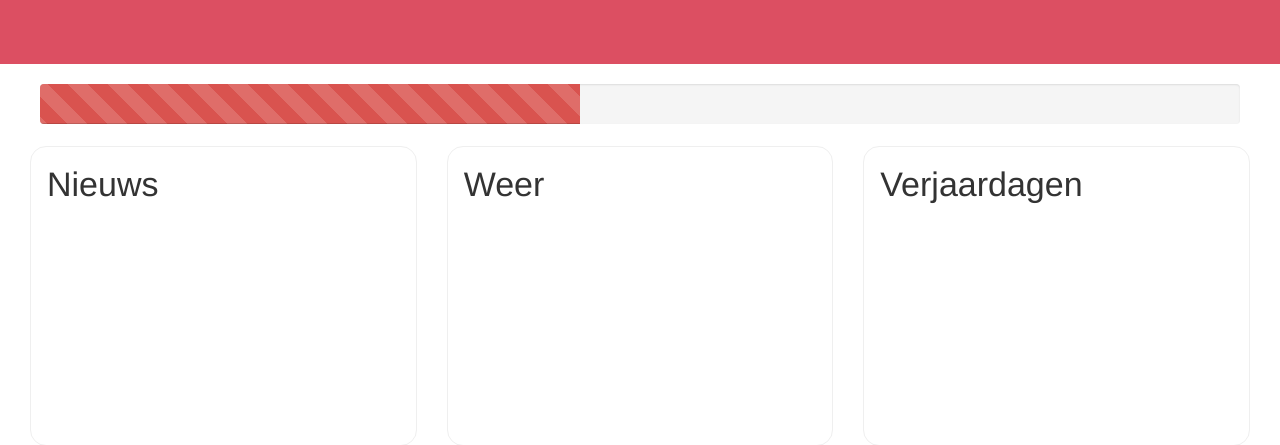
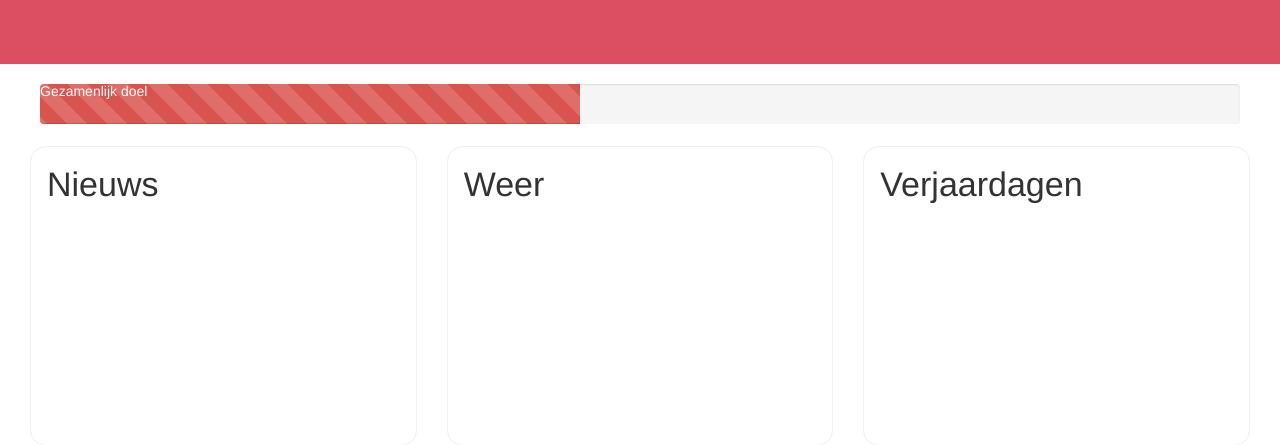
Before and after one commit to MartPasman/Fitbit-Client, a PHP site: page /social.php in a window 1280 px wide. Shown: the part 54-499 px from the top of the page. Run offline with PHP 8.4, Linux system fonts and the light colour scheme; some libraries are stand-ins or nearby versions.

Commit message:
BUG FIXES

```diff
--- a/src/css/custom.css
+++ b/src/css/custom.css
@@ -471,3 +471,7 @@ input[type="month"].form-control {
     font-size: 2em;
     color: #49dc90;
 }
+
+#sharedgoalh {
+    text-align: left;
+}
--- a/src/include/scripts.php
+++ b/src/include/scripts.php
@@ -8,8 +8,8 @@
 
 <!-- REST service address -->
 <script type="text/javascript">
-    const REST = 'http://178.21.116.109:3000';
-//    const REST = 'http://localhost:3000';
+//    const REST = 'http://178.21.116.109:3000';
+    const REST = 'http://localhost:3000';
 </script>
 
 <!-- Flickering led if the REST is online -->
--- a/src/social.php
+++ b/src/social.php
@@ -11,6 +11,7 @@ include './include/header.php';
         <div id="bar-div" class="progress" style="margin-right: 2%; margin-left:2%; height: 40px;">
             <div id="progressBar" class="progress-bar progress-bar-danger  progress-bar-striped active" role="progressbar"
                  aria-valuemin="0" aria-valuemax="100" style="width:45%">
+                <h6 id="sharedgoalh">Gezamenlijk doel</h6>
                 <h4 id="percentage"></h4>
             </div>
         </div>
```
